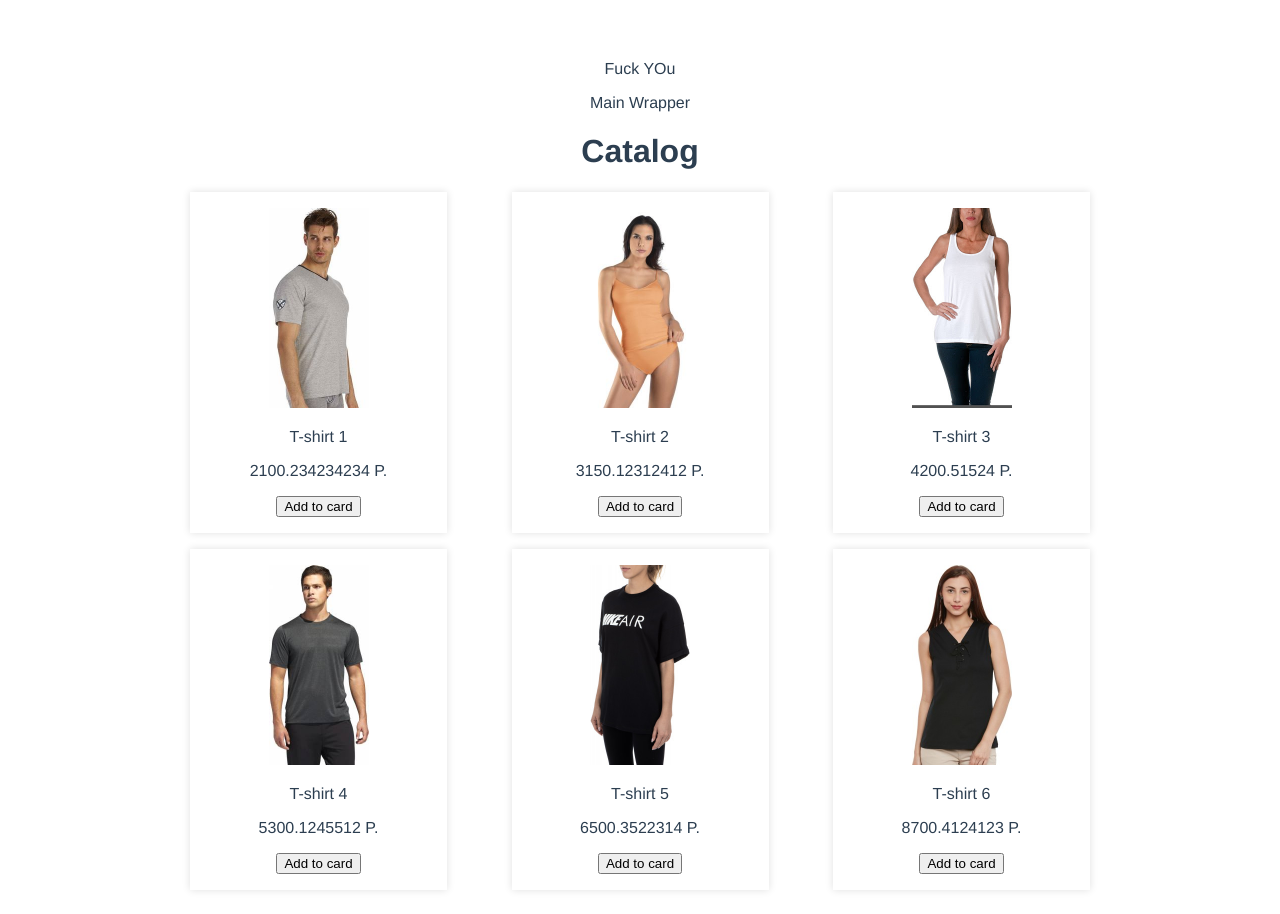
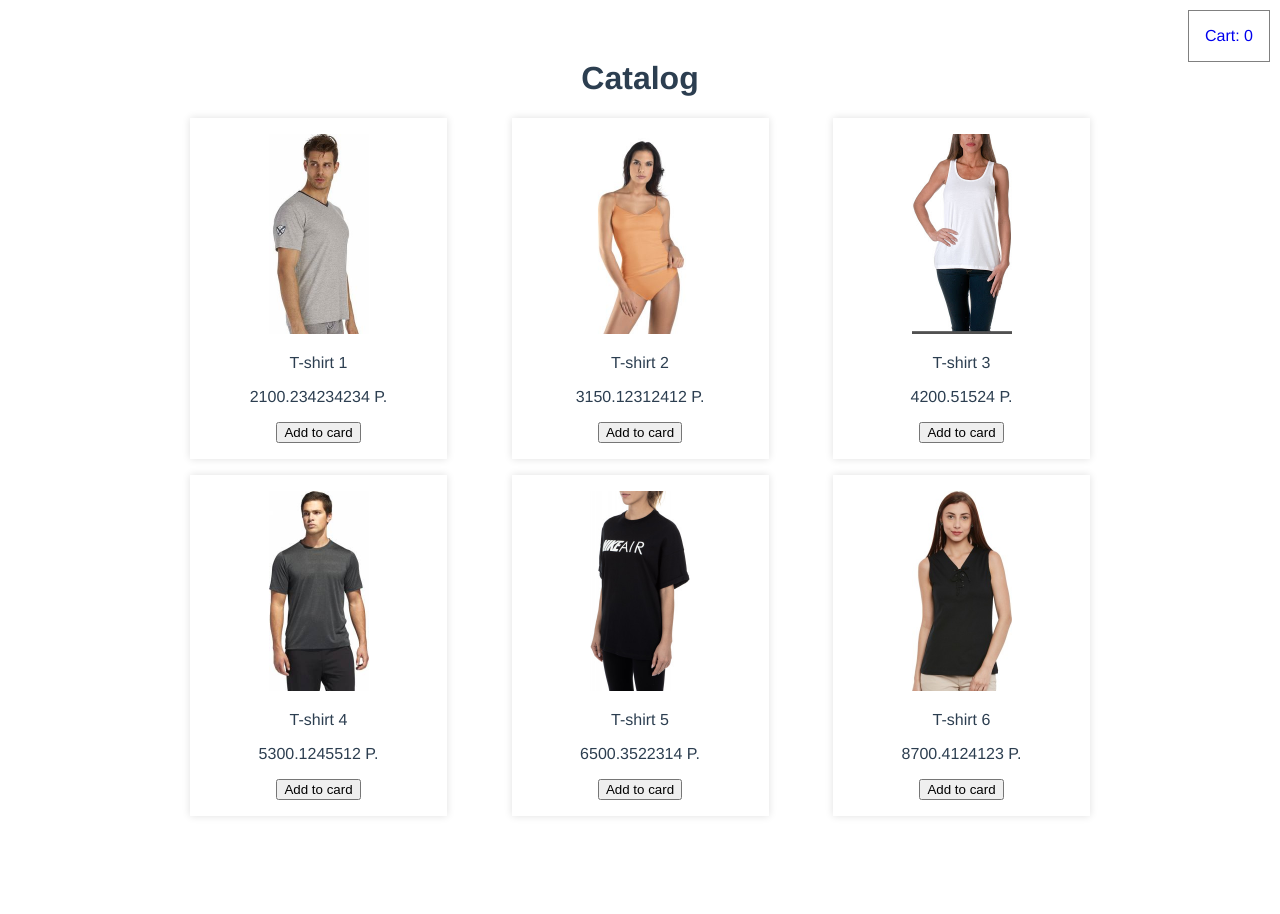
Before and after one commit to PaulNorthern/online_shop, a Vue app: page / in a window 1280 px wide. After the commit the page ends 840 px from the top, so only its background shows below. Built offline with nearby package versions, Linux system fonts and the light colour scheme; data requests are answered from the project's data file.

Commit message:
added Router

```diff
--- a/package.json
+++ b/package.json
@@ -11,6 +11,7 @@
     "axios": "^0.27.2",
     "core-js": "^3.8.3",
     "vue": "^3.2.13",
+    "vue-router": "^4.1.5",
     "vuex": "^4.0.2"
   },
   "devDependencies": {
--- a/src/App.vue
+++ b/src/App.vue
@@ -1,6 +1,5 @@
 <template>
   <div>
-    Fuck YOu
     <MainWrapper/>
   </div>
 </template>
--- a/src/components/Card.vue
+++ b/src/components/Card.vue
@@ -1,7 +1,13 @@
 <template>
   <div>
+
+    <router-link :to="{name: 'catalog'}">
+      <div class="catalog__link_to_card">Back to catalog: {{ CART.length }}</div>
+    </router-link>
+    <h1>Cart</h1>
+    <p v-if="!CART.length">There are no products in the cart...</p>
     <CardItem
-        v-for="(item, index) in cart_data"
+        v-for="(item, index) in CART"
         :key="item.article"
         :cart_item_data="item"
         @deleteFromCart="deleteFromCart(index)"
@@ -11,7 +17,7 @@
 
 <script>
 import CardItem from "@/components/CardItem";
-import {mapActions} from "vuex";
+import {mapActions, mapGetters} from "vuex";
 
 export default {
   name: "Card",
@@ -25,6 +31,11 @@
         return [];
       }
     }
+  },
+  computed: {
+    ...mapGetters([
+      'CART'
+    ])
   },
   methods:{
     ...mapActions([
--- a/src/components/Catalog.vue
+++ b/src/components/Catalog.vue
@@ -1,6 +1,12 @@
 <template>
   <div class="catalog">
+
+    <router-link :to="{name: 'cart', params: { cart_data: CART }}">
+      <div class="catalog__link_to_card">Cart: {{ CART.length }}</div>
+    </router-link>
+
     <h1>Catalog</h1>
+
     <div class="catalog__list">
       <CatalogItem
           v-for="product in PRODUCTS"
@@ -29,7 +35,8 @@
   },
   computed: {
     ...mapGetters([
-      'PRODUCTS'
+      'PRODUCTS',
+      'CART'
     ])
   },
   methods: {
@@ -61,5 +68,13 @@
       justify-content: space-between;
       align-items: center;
     }
+    &__link_to_card {
+      position: absolute;
+      top: 10px;
+      right: 10px;
+      padding: 16px;
+      border: solid 1px gray;
+    }
   }
+
 </style>
--- a/src/components/MainWrapper.vue
+++ b/src/components/MainWrapper.vue
@@ -1,11 +1,9 @@
 <template>
   <div class="main-wrapper">
-    <p>{{ title }}</p>
-    <Catalog />
-    <Card
-        v-if="CART.length"
-        :cart_data="CART"
-    />
+    <keep-alive>
+      <router-view></router-view>
+    </keep-alive>
+
   </div>
 </template>
 
@@ -17,35 +15,22 @@
 
 export default {
   name: "MainWrapper",
-  components: {
-    Catalog,
-    Card
-  },
+
   props: {},
   data() {
     return {
       title: 'Main Wrapper'
     }
   },
-  computed: {
-    ...mapGetters([
-      'CART'
-    ])
-  },
+  computed: {},
   methods: {},
   watch: {},
-  mounted() {
-    // когда компонент полностью загрузиться
-  }
+  mounted() {}
 }
 </script>
 
 <style>
   .main-wrapper {
-    /*display: flex;*/
-    /*flex-direction: column;*/
-    /*justify-content: center;*/
-    /*align-items: center;*/
     max-width: 900px;
     margin: 0 auto;
   }
--- a/src/main.js
+++ b/src/main.js
@@ -1,6 +1,10 @@
 import { createApp } from 'vue'
 import App from './App.vue'
 import store from './vuex/store'
-// import './assets/styles/variables.scss'
+import router from "@/router/router";
 
-createApp(App).use(store).mount('#app')
+
+createApp(App)
+    .use(store)
+    .use(router)
+    .mount('#app')
--- /dev/null
+++ b/src/router/router.js
@@ -0,0 +1,24 @@
+import {createRouter, createWebHistory} from 'vue-router'
+import Catalog from "@/components/Catalog";
+import Card from "@/components/Card";
+
+const routes = [
+    {
+        path: '/',
+        name: 'catalog',
+        component: Catalog
+    },
+    {
+        path: '/cart',
+        name: 'cart',
+        component: Card,
+        props: true
+    },
+]
+
+const router = createRouter({
+    routes,
+    history: createWebHistory(process.env.BASE_URL)
+})
+
+export default router;
```
Also changed, not shown: 1 other file (tests, documents, lock files or other folders).
